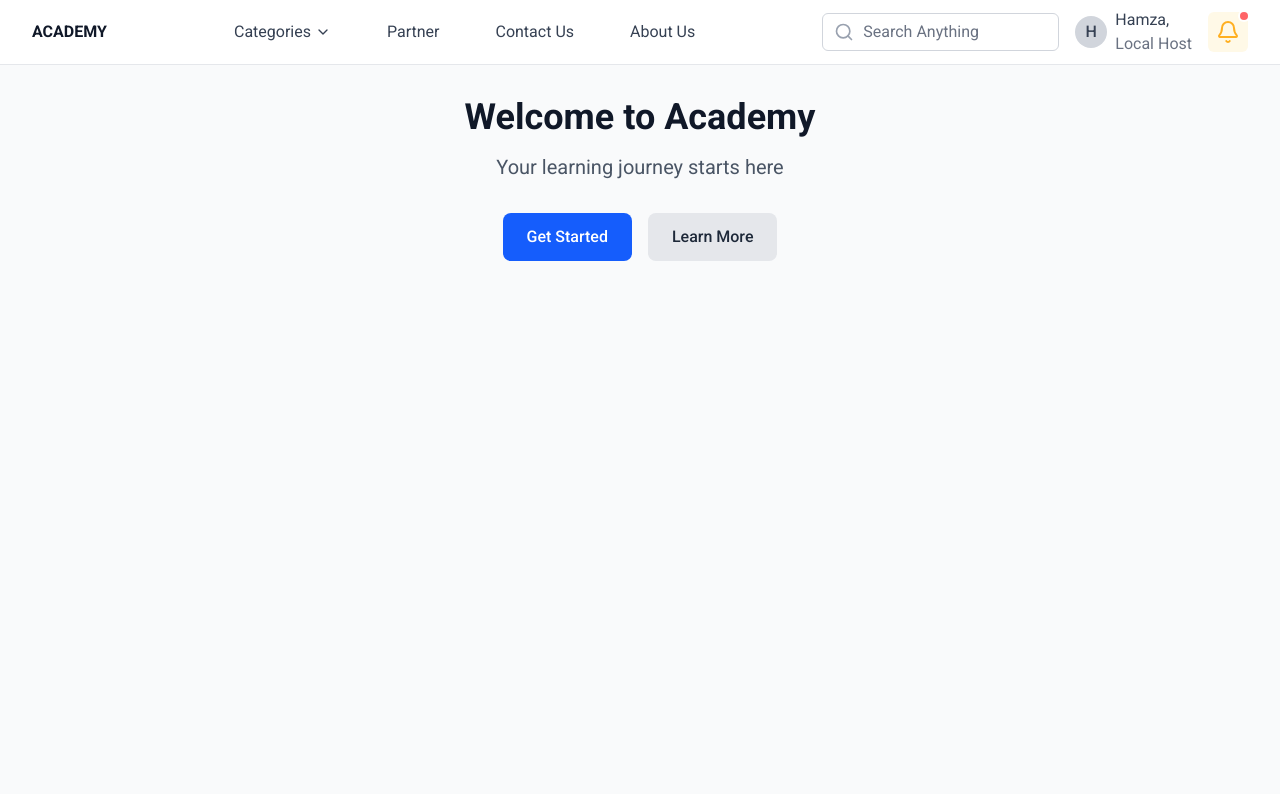
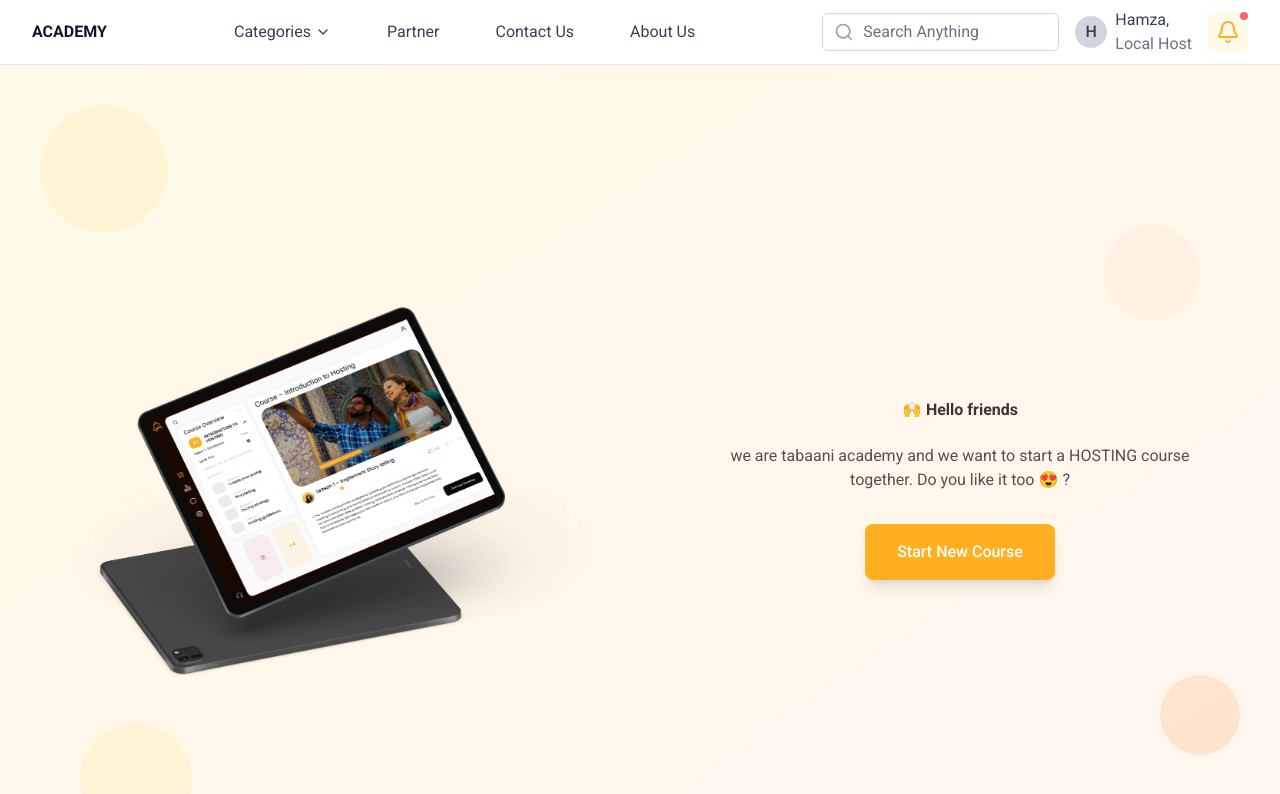
Before and after one commit to tabaani-interns/academy-Front, a Next.js app in the folder academy/: page / in a window 1280 px wide. Shown: the top 794 px of the page. Built offline with nearby package versions, Linux system fonts and the light colour scheme.

Commit message:
Add LargeHero component and update Home page layout with new content

```diff
--- a/academy/app/page.tsx
+++ b/academy/app/page.tsx
@@ -1,23 +1,19 @@
+import LargeHero from "@/components/LargeHero";
+
 export default function Home() {
   return (
-    <div className="min-h-screen bg-gray-50">
+    <div className="min-h-screen bg-background">
+      <LargeHero />
+
+      {/* Additional content can go here */}
       <main className="max-w-7xl mx-auto px-4 sm:px-6 lg:px-8 py-8">
         <div className="text-center">
-          <h1 className="text-4xl font-bold text-gray-900 mb-4">
-            Welcome to Academy
-          </h1>
-          <p className="text-xl text-gray-600 mb-8">
-            Your learning journey starts here
+          <h2 className="text-h2 font-bold text-black mb-4">
+            Why Choose Academy?
+          </h2>
+          <p className="text-body text-black-75 mb-8">
+            Experience the difference with our innovative learning platform
           </p>
-
-          <div className="flex gap-4 justify-center">
-            <button className="bg-blue-600 text-white px-6 py-3 rounded-lg font-medium hover:bg-blue-700 transition-colors">
-              Get Started
-            </button>
-            <button className="bg-gray-200 text-gray-800 px-6 py-3 rounded-lg font-medium hover:bg-gray-300 transition-colors">
-              Learn More
-            </button>
-          </div>
         </div>
       </main>
     </div>
--- /dev/null
+++ b/academy/components/LargeHero.tsx
@@ -0,0 +1,50 @@
+import Image from "next/image";
+
+export default function LargeHero() {
+  return (
+    <section className="relative h-[850px] bg-gradient-to-br from-primary-5 to-secondary-5 overflow-hidden">
+      {/* Background decorative elements */}
+      <div className="absolute inset-0">
+        <div className="absolute top-10 left-10 w-32 h-32 bg-primary-10 rounded-full opacity-50"></div>
+        <div className="absolute top-40 right-20 w-24 h-24 bg-secondary-10 rounded-full opacity-40"></div>
+        <div className="absolute bottom-20 left-20 w-28 h-28 bg-primary-25 rounded-full opacity-30"></div>
+        <div className="absolute bottom-40 right-10 w-20 h-20 bg-secondary-25 rounded-full opacity-50"></div>
+      </div>
+
+      <div className="relative z-10 h-full flex">
+        {/* Left content - iPad image taking full 50% */}
+        <div className="w-1/2 flex items-center justify-center px-8">
+          <div className="relative w-full h-full flex items-center justify-center">
+            <Image
+              src="/assets/images/brand/ipad.png"
+              alt="Academy Learning Platform on iPad"
+              width={600}
+              height={450}
+              className="w-full h-auto max-h-[600px] object-contain"
+              priority
+            />
+          </div>
+        </div>
+
+        {/* Right content - Text 50% */}
+        <div className="w-1/2 flex items-center justify-center px-8">
+          <div className="text-center space-y-8">
+            <div className="space-y-6">
+              <h1 className="text-h1 font-bold text-black leading-tight">
+                🙌 Hello friends
+              </h1>
+              <p className="text-body text-black-75 max-w-lg mx-auto">
+                we are tabaani academy and we want to start a HOSTING course
+                together. Do you like it too 😍 ?
+              </p>
+            </div>
+
+            <button className="bg-primary hover:bg-primary-75 text-white px-8 py-4 rounded-lg text-button font-medium transition-colors duration-200 shadow-lg">
+              Start New Course
+            </button>
+          </div>
+        </div>
+      </div>
+    </section>
+  );
+}
```
Also changed, not shown: academy/components/LargeSubHeader.tsx (deleted).
